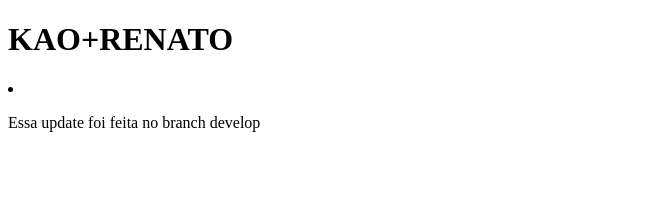
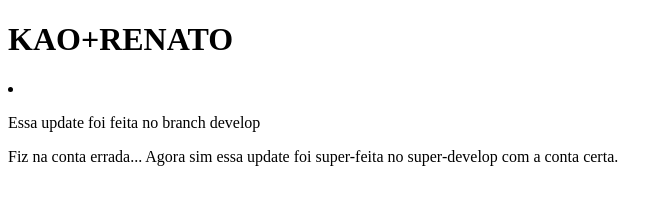
Before and after one commit to Kailane196/CI_CD, a plain HTML site: page index.html in a window 1280 px wide. Shown: the whole page, without its empty margins (0-669 px from the left). Drawn offline with Linux system fonts and the light colour scheme.

Commit message:
Super develop

```diff
--- a/index.html
+++ b/index.html
@@ -9,5 +9,6 @@
     <h1>KAO+RENATO</h1>
     <li></li>
     <p>Essa update foi feita no branch develop</p>
+    <p>Fiz na conta errada... Agora sim essa update foi super-feita no super-develop com a conta certa.</p>
 </body>
 </html>
```
